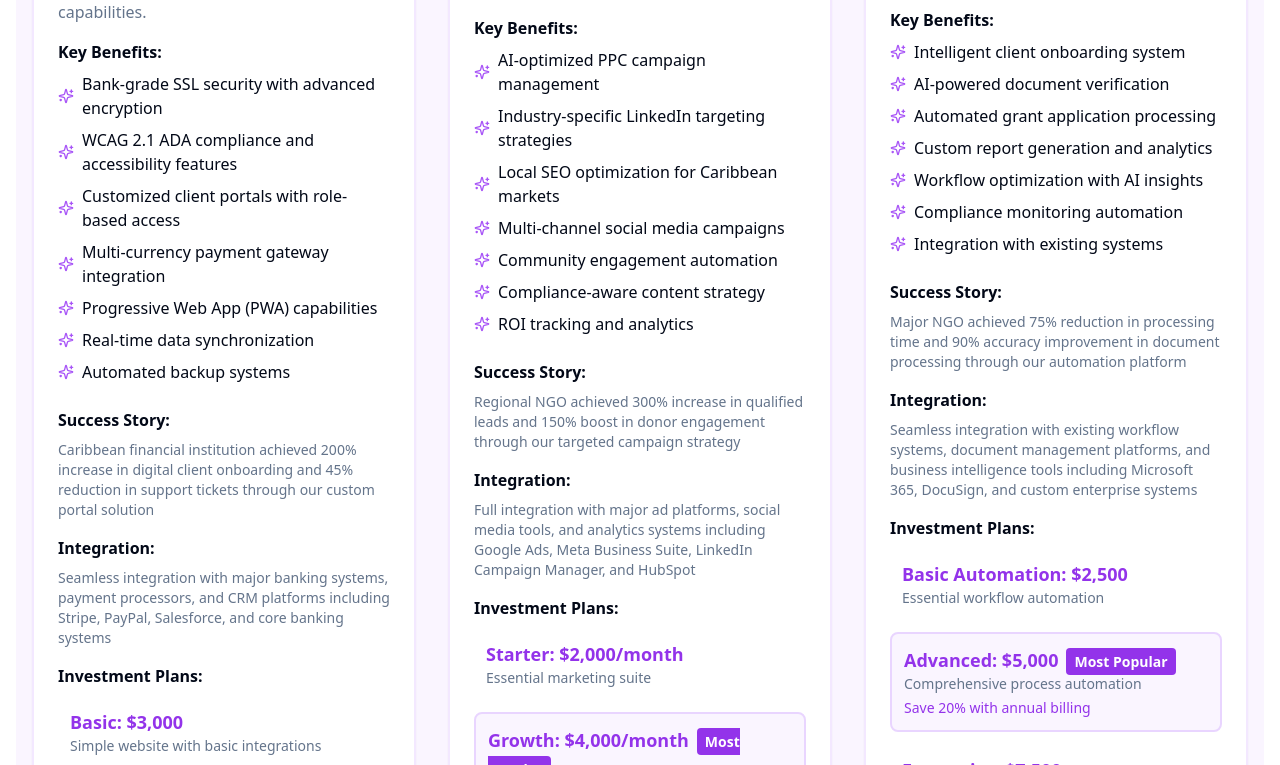
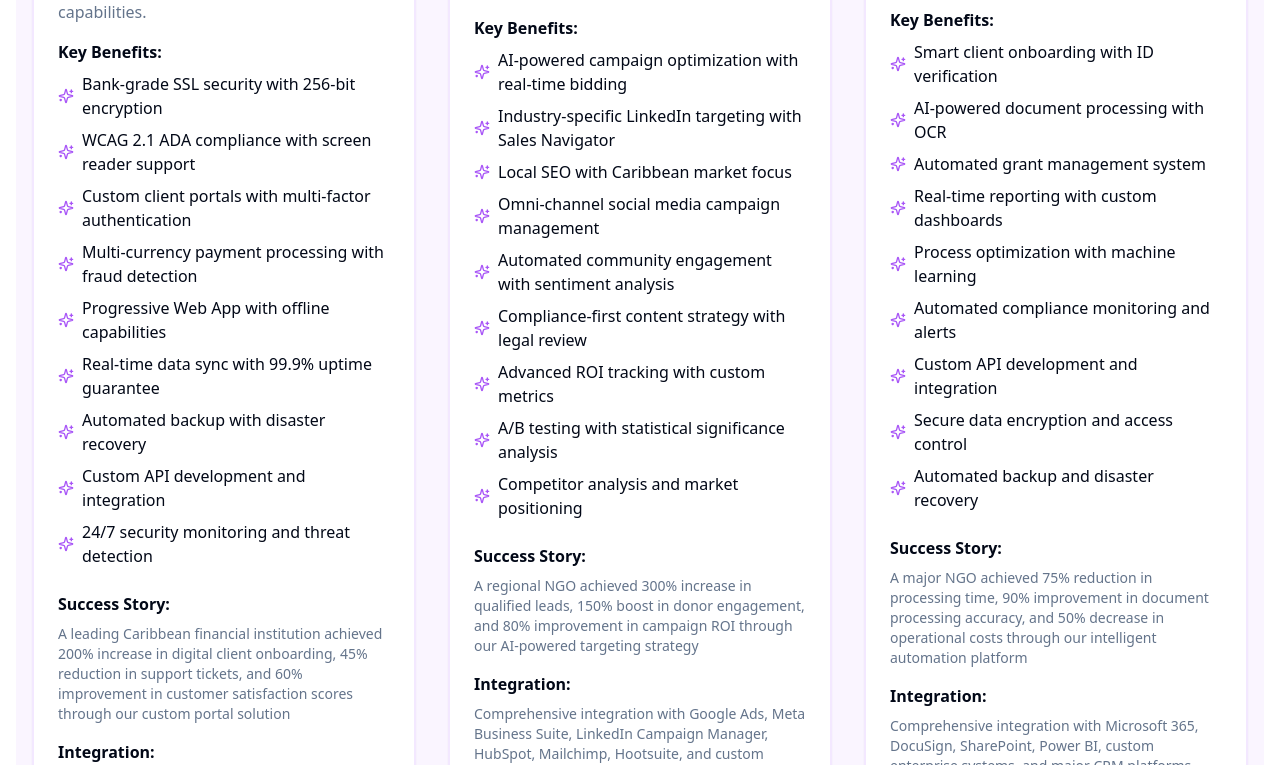
Before and after one commit to salutethegenius/kemisdigital-2027, a React (Vite) app in the folder client/: page / in a window 1280 px wide. Shown: the part 1175-1940 px from the top of the page. Built offline with nearby package versions, Linux system fonts and the light colour scheme; no server answers.

Commit message:
Agent query: Are the service cards now showing more detailed benefits and information with proper formatting?

```diff
--- a/client/src/pages/Home.tsx
+++ b/client/src/pages/Home.tsx
@@ -33,51 +33,57 @@ export default function Home() {
       title: "Custom Website Development",
       description: "Enterprise-grade, secure websites with integrated client portals tailored for financial institutions and NGOs. Our solutions prioritize compliance, user experience, and seamless integration capabilities.",
       benefits: [
-        "Bank-grade SSL security with advanced encryption",
-        "WCAG 2.1 ADA compliance and accessibility features",
-        "Customized client portals with role-based access",
-        "Multi-currency payment gateway integration",
-        "Progressive Web App (PWA) capabilities",
-        "Real-time data synchronization",
-        "Automated backup systems"
+        "Bank-grade SSL security with 256-bit encryption",
+        "WCAG 2.1 ADA compliance with screen reader support",
+        "Custom client portals with multi-factor authentication",
+        "Multi-currency payment processing with fraud detection",
+        "Progressive Web App with offline capabilities",
+        "Real-time data sync with 99.9% uptime guarantee",
+        "Automated backup with disaster recovery",
+        "Custom API development and integration",
+        "24/7 security monitoring and threat detection"
       ],
-      caseStudy: "Caribbean financial institution achieved 200% increase in digital client onboarding and 45% reduction in support tickets through our custom portal solution",
-      integration: "Seamless integration with major banking systems, payment processors, and CRM platforms including Stripe, PayPal, Salesforce, and core banking systems",
-      pricing: "Basic: $3,000 - Simple website with basic integrations\nPro: $6,000 - Full-featured portal and payment system\nEnterprise: $10,000+ - Custom solutions with advanced features"
+      caseStudy: "A leading Caribbean financial institution achieved 200% increase in digital client onboarding, 45% reduction in support tickets, and 60% improvement in customer satisfaction scores through our custom portal solution",
+      integration: "Seamless integration with major banking systems (FIS, Fiserv), payment processors (Stripe, PayPal), CRM platforms (Salesforce, HubSpot), and core banking systems with custom API development capabilities",
+      pricing: "Basic: $3,000 - Secure website with essential integrations\nPro: $6,000 - Full-featured portal with advanced security\nEnterprise: $10,000+ - Custom solution with unlimited features"
     },
     {
       icon: Target,
       title: "Digital Marketing Campaigns",
-      description: "Data-driven marketing campaigns specifically designed for financial services and NGOs in the Caribbean region. We combine AI-powered targeting with local market expertise.",
+      description: "Data-driven marketing campaigns specifically designed for financial services and NGOs in the Caribbean region. We combine AI-powered targeting with deep local market expertise.",
       benefits: [
-        "AI-optimized PPC campaign management",
-        "Industry-specific LinkedIn targeting strategies",
-        "Local SEO optimization for Caribbean markets",
-        "Multi-channel social media campaigns",
-        "Community engagement automation",
-        "Compliance-aware content strategy",
-        "ROI tracking and analytics"
+        "AI-powered campaign optimization with real-time bidding",
+        "Industry-specific LinkedIn targeting with Sales Navigator",
+        "Local SEO with Caribbean market focus",
+        "Omni-channel social media campaign management",
+        "Automated community engagement with sentiment analysis",
+        "Compliance-first content strategy with legal review",
+        "Advanced ROI tracking with custom metrics",
+        "A/B testing with statistical significance analysis",
+        "Competitor analysis and market positioning"
       ],
-      caseStudy: "Regional NGO achieved 300% increase in qualified leads and 150% boost in donor engagement through our targeted campaign strategy",
-      integration: "Full integration with major ad platforms, social media tools, and analytics systems including Google Ads, Meta Business Suite, LinkedIn Campaign Manager, and HubSpot",
-      pricing: "Starter: $2,000/month - Essential marketing suite\nGrowth: $4,000/month - Comprehensive campaign management\nPremium: $6,000+/month - Full-service marketing solution"
+      caseStudy: "A regional NGO achieved 300% increase in qualified leads, 150% boost in donor engagement, and 80% improvement in campaign ROI through our AI-powered targeting strategy",
+      integration: "Comprehensive integration with Google Ads, Meta Business Suite, LinkedIn Campaign Manager, HubSpot, Mailchimp, Hootsuite, and custom analytics platforms with real-time reporting dashboards",
+      pricing: "Starter: $2,000/month - Essential digital marketing suite\nGrowth: $4,000/month - Advanced campaign optimization\nPremium: $6,000+/month - Enterprise marketing solution"
     },
     {
       icon: Cpu,
       title: "Workflow Automation",
       description: "Transform your operations with AI-powered automation solutions designed specifically for financial institutions and NGOs. Streamline processes while maintaining compliance and security.",
       benefits: [
-        "Intelligent client onboarding system",
-        "AI-powered document verification",
-        "Automated grant application processing",
-        "Custom report generation and analytics",
-        "Workflow optimization with AI insights",
-        "Compliance monitoring automation",
-        "Integration with existing systems"
+        "Smart client onboarding with ID verification",
+        "AI-powered document processing with OCR",
+        "Automated grant management system",
+        "Real-time reporting with custom dashboards",
+        "Process optimization with machine learning",
+        "Automated compliance monitoring and alerts",
+        "Custom API development and integration",
+        "Secure data encryption and access control",
+        "Automated backup and disaster recovery"
       ],
-      caseStudy: "Major NGO achieved 75% reduction in processing time and 90% accuracy improvement in document processing through our automation platform",
-      integration: "Seamless integration with existing workflow systems, document management platforms, and business intelligence tools including Microsoft 365, DocuSign, and custom enterprise systems",
-      pricing: "Basic Automation: $2,500 - Essential workflow automation\nAdvanced: $5,000 - Comprehensive process automation\nEnterprise: $7,500+ - Custom automation solutions"
+      caseStudy: "A major NGO achieved 75% reduction in processing time, 90% improvement in document processing accuracy, and 50% decrease in operational costs through our intelligent automation platform",
+      integration: "Comprehensive integration with Microsoft 365, DocuSign, SharePoint, Power BI, custom enterprise systems, and major CRM platforms with automated data synchronization and custom workflow triggers",
+      pricing: "Basic Automation: $2,500 - Essential process automation\nAdvanced: $5,000 - AI-powered workflow optimization\nEnterprise: $7,500+ - Custom end-to-end automation"
     }
   ];
 
```
